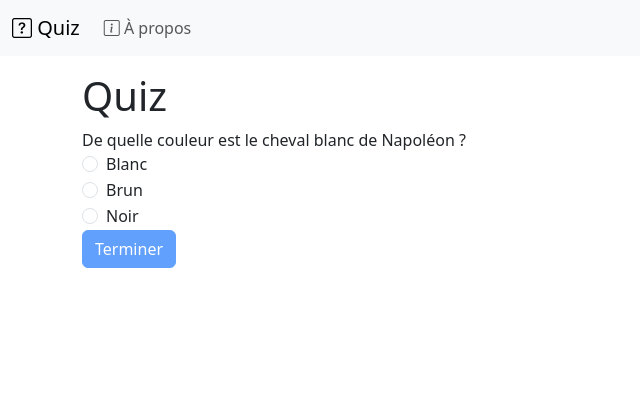
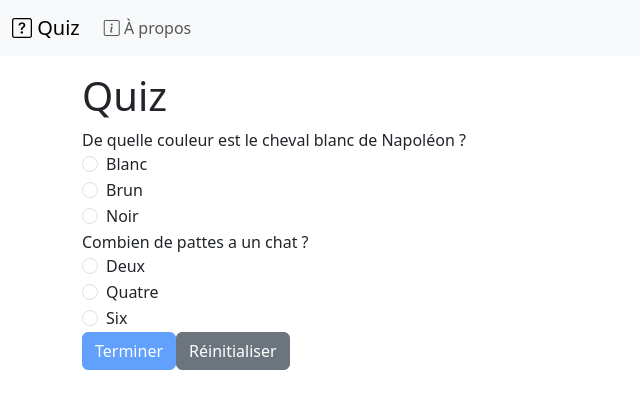
Before and after one commit to blueur/quiz, a Vue app: page / in a window 1280 px wide. Shown: the top 408 px of the page, without its empty margins (0-640 px from the left). Built offline with nearby package versions, Linux system fonts and the light colour scheme.

Commit message:
feat: add question

```diff
--- a/src/components/QuizForm.vue
+++ b/src/components/QuizForm.vue
@@ -2,18 +2,32 @@
 import { computed, ref } from 'vue'
 
 const cheval = ref<string | null>(null)
-const filled = computed<boolean>(() => cheval.value !== null)
+const chat = ref<string | null>(null)
+const filled = computed<boolean>(
+  () => cheval.value !== null && chat.value !== null,
+)
 
 function submit(event: Event): void {
   event.preventDefault()
-  if (filled.value) {
-    alert(`Vous avez choisi la couleur ${cheval.value} !`)
+  let score: number = 0
+  if (cheval.value === 'blanc') {
+    score += 1
   }
+  if (chat.value === '4') {
+    score += 1
+  }
+  alert(`Votre score est de ${score} sur 2`)
+}
+function reset(event: Event): void {
+  event.preventDefault()
+
+  cheval.value = null
+  chat.value = null
 }
 </script>
 
 <template>
-  <form @submit="submit">
+  <form>
     De quelle couleur est le cheval blanc de Napoléon ?
     <div class="form-check">
       <input
@@ -48,12 +62,47 @@ function submit(event: Event): void {
       />
       <label class="form-check-label" for="chevalNoir">Noir</label>
     </div>
+    Combien de pattes a un chat ?
+    <div class="form-check">
+      <input
+        id="chat2"
+        v-model="chat"
+        class="form-check-input"
+        type="radio"
+        name="chat"
+        value="2"
+      />
+      <label class="form-check-label" for="chat2">Deux</label>
+    </div>
+    <div class="form-check">
+      <input
+        id="chat4"
+        v-model="chat"
+        class="form-check-input"
+        type="radio"
+        name="chat"
+        value="4"
+      />
+      <label class="form-check-label" for="chat4">Quatre</label>
+    </div>
+    <div class="form-check">
+      <input
+        id="chat6"
+        v-model="chat"
+        class="form-check-input"
+        type="radio"
+        name="chat"
+        value="6"
+      />
+      <label class="form-check-label" for="chat6">Six</label>
+    </div>
     <button
       class="btn btn-primary"
       :class="{ disabled: !filled }"
-      type="submit"
+      @click="submit"
     >
       Terminer
     </button>
+    <button class="btn btn-secondary" @click="reset">Réinitialiser</button>
   </form>
 </template>
```
